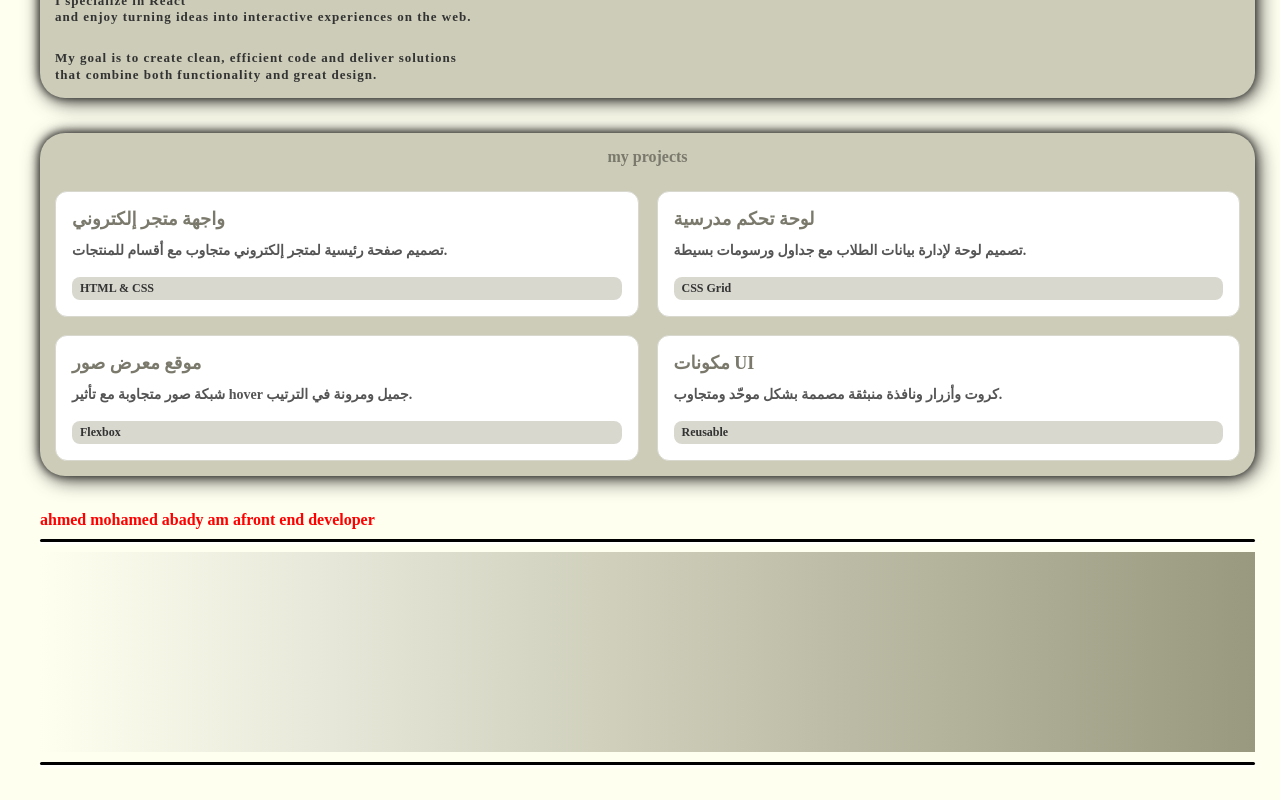
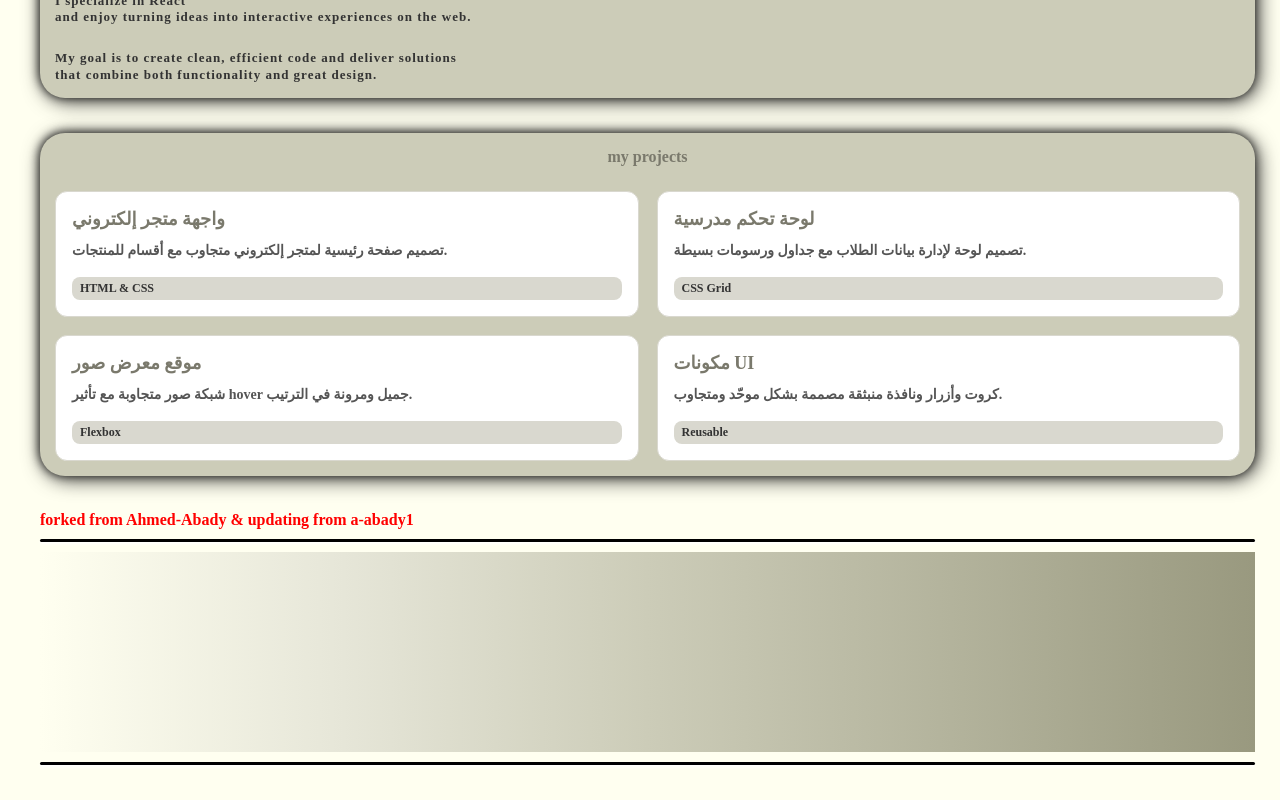
Before and after one commit to Ahmed-Abady/my-website, a plain HTML site: page index.html in a window 1280 px wide. Shown: the part 848-1648 px from the top of the page. Drawn offline with Linux system fonts and the light colour scheme.

Commit message:
updating by a-abady1
update index.html file

```diff
--- a/index.html
+++ b/index.html
@@ -113,7 +113,7 @@
             </div>
         </section>
 <!--### end of my projects ###-->
-        <h1 style="color: red;">ahmed mohamed abady am afront end developer</h1>
+        <h1 style="color: red;">forked from Ahmed-Abady & updating from a-abady1</h1>
         <hr/>
         <div class="gradientColor"></div>
         <hr/>
```
